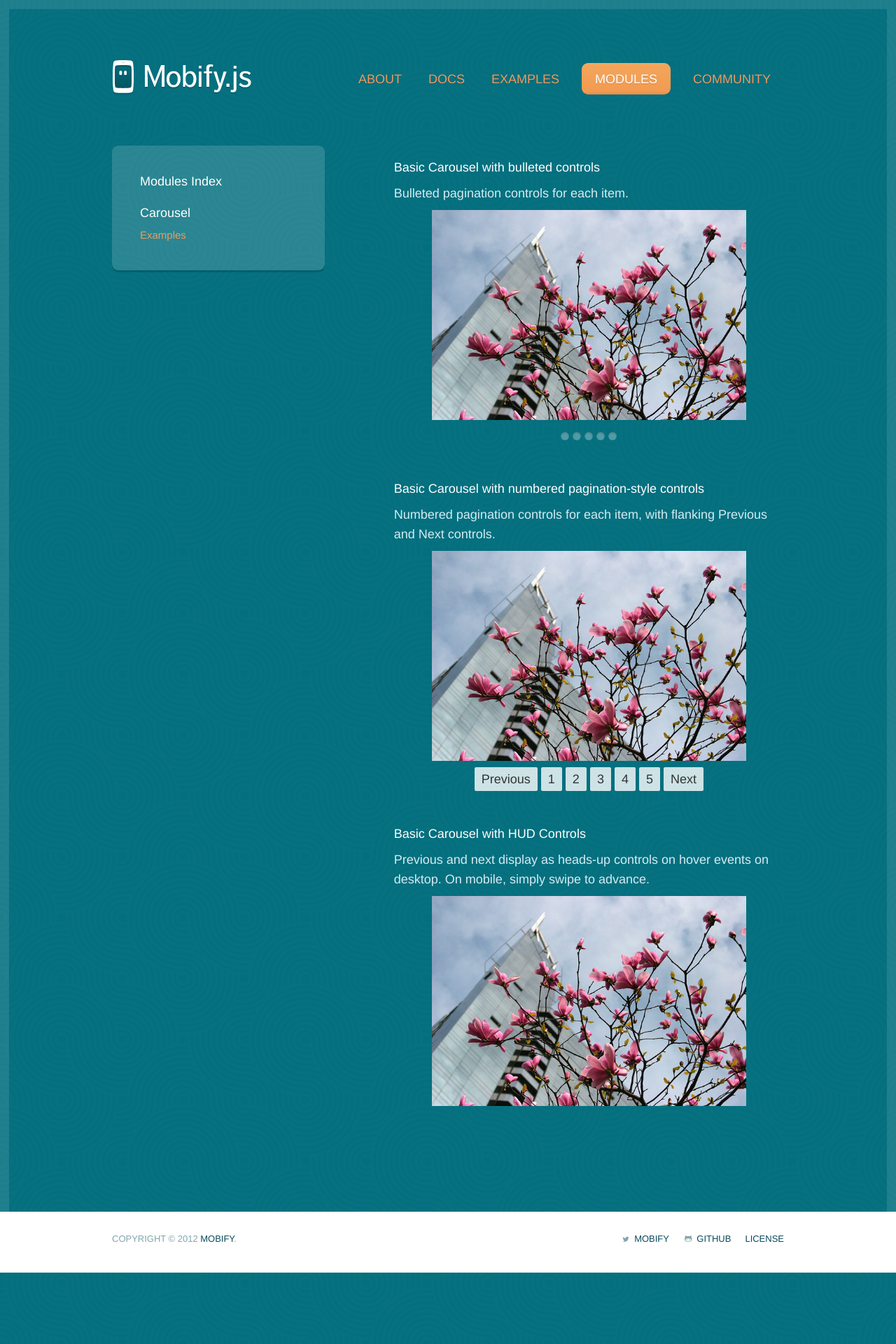
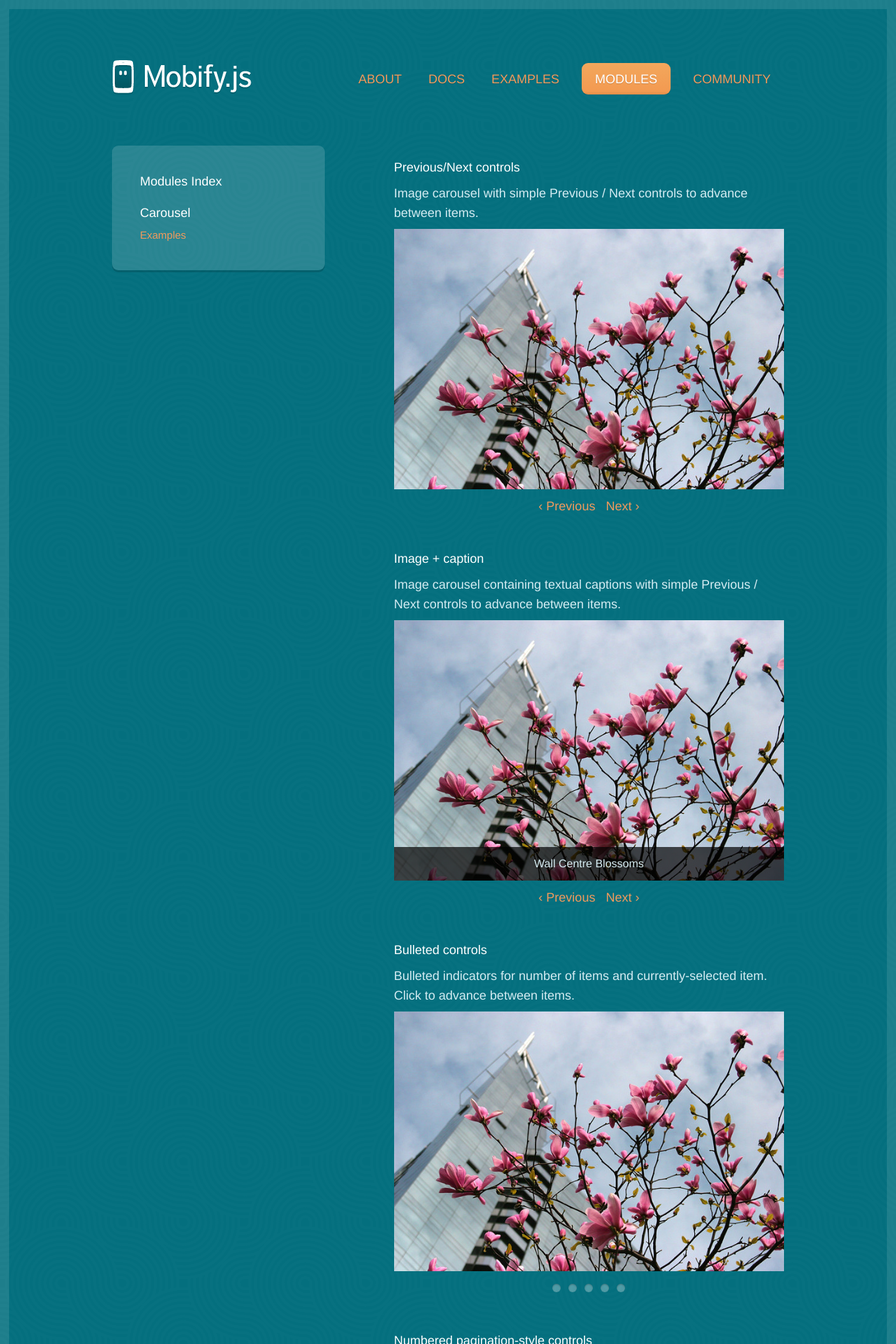
Before and after one commit to mobify/mobifyjs, a Jekyll site: the page built from www/modules/carousel-examples2.html, in a window 1280 px wide. Shown: the top 1920 px of the page at 70% size. Built offline with Jekyll 4.4.1, drawn with Linux system fonts in a browser that asks for light colours; before the commit the page ends 1818 px from its top, so only the background shows below that; some of the changed text lies outside the part shown.

Commit message:
Fleshing out a few more Carousel examples

```diff
--- a/www/modules/carousel-examples2.html
+++ b/www/modules/carousel-examples2.html
@@ -7,7 +7,6 @@ title: Mobify.js Carousel Examples
 <link rel="stylesheet" href="{{ site.baseurl }}/static/examples/css/carousel-controls.css">
 <style>
 .m-carousel .m-item img {
-
     margin: 0;
     padding: 0;
     max-width: none;
@@ -19,24 +18,88 @@ title: Mobify.js Carousel Examples
 .m-carousel {
   padding-bottom: 30px;
 }
-.m-carousel .m-item {
-  height: 300px;
-  text-align: center;
-  vertical-align: middle;
-  line-height: 300px;
-}
-.m-carousel .m-item img {
-  max-width: 100%;
-  max-height: 100%;
-  width: auto;
-  height: auto;
-}
+
 </style>
 
 
 
-<h3>Basic Carousel with bulleted controls</h3>
-<p>Bulleted pagination controls for each item.</p>
+<h3>Previous/Next controls</h3>
+<p>Image carousel with simple Previous / Next controls to advance between items.</p>
+<div class="m-carousel m-carousel-example-2 m-center m-fluid">
+  <!-- Carousel items -->
+  <div class="m-carousel-inner">
+    <div class="m-item">
+        <img src="{{ site.baseurl }}/static/examples/img/blossoms.jpg">
+    </div>
+    <div class="m-item">
+        <img src="{{ site.baseurl }}/static/examples/img/glacier.jpg">
+    </div>
+    <div class="m-item">
+        <img src="{{ site.baseurl }}/static/examples/img/helmets.jpg">
+    </div>
+    <div class="m-item">
+        <img src="{{ site.baseurl }}/static/examples/img/parliament.jpg">
+    </div>
+    <div class="m-item">
+        <img src="{{ site.baseurl }}/static/examples/img/pods.jpg">
+    </div>
+  </div>
+  <!-- Carousel controls -->
+  <div class="m-carousel-controls">
+    <a class="carousel-control left" href="#myCarousel" data-slide="prev">&lsaquo; Previous</a>
+    <a class="carousel-control right" href="#myCarousel" data-slide="next">Next &rsaquo;</a>
+  </div>
+</div>
+
+
+
+<h3>Image + caption</h3>
+<p>Image carousel containing textual captions with simple Previous / Next controls to advance between items.</p>
+<div class="m-carousel m-carousel-example-2 m-center m-fluid">
+  <!-- Carousel items -->
+  <div class="m-carousel-inner">
+    <div class="m-item">
+      <p class="caption">
+        Wall Centre Blossoms
+      </p>
+      <img src="{{ site.baseurl }}/static/examples/img/blossoms.jpg">
+    </div>
+    <div class="m-item">
+      <p class="caption">
+        Fox Glacier
+      </p>
+      <img src="{{ site.baseurl }}/static/examples/img/glacier.jpg">
+    </div>
+    <div class="m-item">
+      <p class="caption">
+        Helmets
+      </p>
+      <img src="{{ site.baseurl }}/static/examples/img/helmets.jpg">
+    </div>
+    <div class="m-item">
+      <p class="caption">
+        Parliament Buildings
+      </p>
+      <img src="{{ site.baseurl }}/static/examples/img/parliament.jpg">
+    </div>
+    <div class="m-item">
+      <p class="caption">
+        Pods
+      </p>
+      <img src="{{ site.baseurl }}/static/examples/img/pods.jpg">
+    </div>
+  </div>
+  <!-- Carousel controls -->
+  <div class="m-carousel-controls">
+    <a class="carousel-control left" href="#myCarousel" data-slide="prev">&lsaquo; Previous</a>
+    <a class="carousel-control right" href="#myCarousel" data-slide="next">Next &rsaquo;</a>
+  </div>
+</div>
+
+
+
+<h3>Bulleted controls</h3>
+<p>Bulleted indicators for number of items and currently-selected item. Click to advance between items.</p>
 <div class="m-carousel m-carousel-example-1 m-center m-fluid">
   <!-- Carousel items -->
   <div class="m-carousel-inner">
@@ -67,8 +130,8 @@ title: Mobify.js Carousel Examples
 </div>
 
 
-<h3>Basic Carousel with numbered pagination-style controls</h3>
-<p>Numbered pagination controls for each item, with flanking Previous and Next controls.</p>
+<h3>Numbered pagination-style controls</h3>
+<p>Numbered pagination controls for each item, with flanking Previous / Next controls.</p>
 <div class="m-carousel m-carousel-example-2 m-center m-fluid">
   <!-- Carousel items -->
   <div class="m-carousel-inner">
@@ -101,16 +164,13 @@ title: Mobify.js Carousel Examples
 </div>
 
 
-<h3>Basic Carousel with HUD Controls</h3>
-<p>Previous and next display as heads-up controls on hover events on desktop. On mobile, simply swipe to advance.</p>
+<h3>HUD-style Controls</h3>
+<p>Previous and Next render as heads-up controls that display on hover events. Since hover events don't work on mobile, simply swipe to advance.</p>
 <div class="m-carousel m-carousel-example-3 m-center m-fluid">
   <!-- Carousel items -->
   <div class="m-carousel-inner">
     <div class="m-item">
         <img src="{{ site.baseurl }}/static/examples/img/blossoms.jpg">
-    </div>
-    <div class="m-item">
-        <img src="{{ site.baseurl }}/static/examples/img/aeropuerto.jpg">
     </div>
     <div class="m-item">
         <img src="{{ site.baseurl }}/static/examples/img/glacier.jpg">
--- a/www/static/examples/css/carousel-controls.css
+++ b/www/static/examples/css/carousel-controls.css
@@ -1,7 +1,11 @@
 /*
   Carousel control base styling
 */
+.m-carousel-controls {
+  padding-top: 10px;
+}
 .m-carousel-controls a {
+    padding: 5px;
     -webkit-user-select: none;
     -moz-user-select: -moz-none;
     user-select: none;
@@ -13,9 +17,6 @@
 
 
 /* Carousel controls: Bulleted */
-.m-carousel-bulleted {
-    padding-top: 10px;
-}
 .m-carousel-bulleted a {
     line-height: 0;
     text-decoration: none;
@@ -23,6 +24,7 @@
     overflow: hidden;
     display: inline-block;
     padding: 6px;
+    margin: 0 3px;
     color: #333;
     background-color: rgba(255,255,255,0.3);
     -webkit-transition: background-color 0.1s ease-in;
@@ -74,17 +76,22 @@
 
 
 /* Carousel controls: HUD */
+.m-carousel-hud {
+  padding-top: 0;
+}
 .m-carousel-hud a {
   z-index: 2;
   opacity: 0;
+  display: block;
+  position: absolute;
+  top: 50%;
   width: 50px;
   height: 50px;
+  margin: -25px 0 0 0;
+  padding: 0;
   text-decoration: none;
   text-indent: -999px;
   overflow: hidden;
-  display: block;
-  position: absolute;
-  top: 50%;
   color: rgba(255, 255, 255, 0.8);
   background: rgba(0, 0, 0, 0.8);
   -webkit-transition: opacity 0.1s ease-in;
@@ -127,3 +134,21 @@
     right: 0;
     content: "\25b6";
 }
+
+
+
+
+/* extra bits */
+
+/* captions */
+.caption {
+  margin: 0;
+  padding: 10px 5%;
+  width: 90%;
+  height: auto;
+  background: rgba(0,0,0,0.7);
+  text-align: center;
+  bottom: 0;
+  position: absolute;
+  z-index: 9;
+}
```
